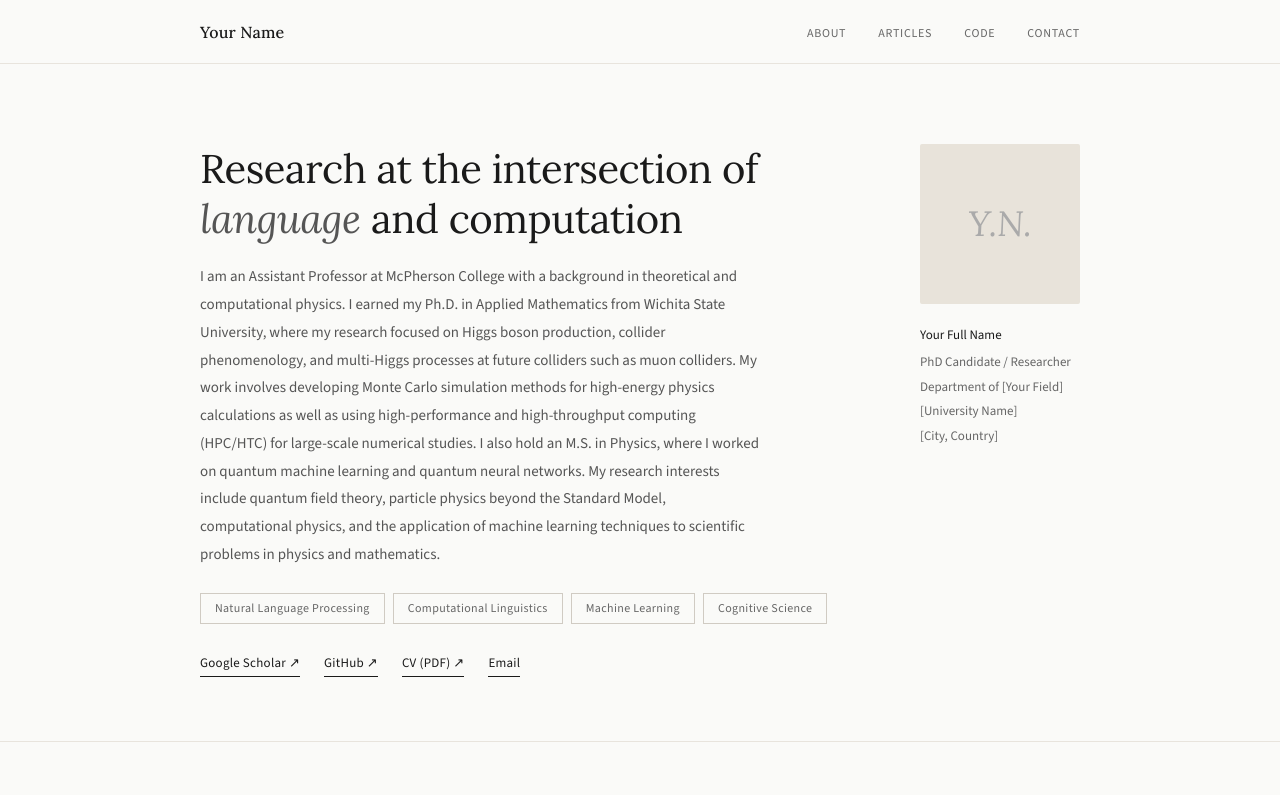
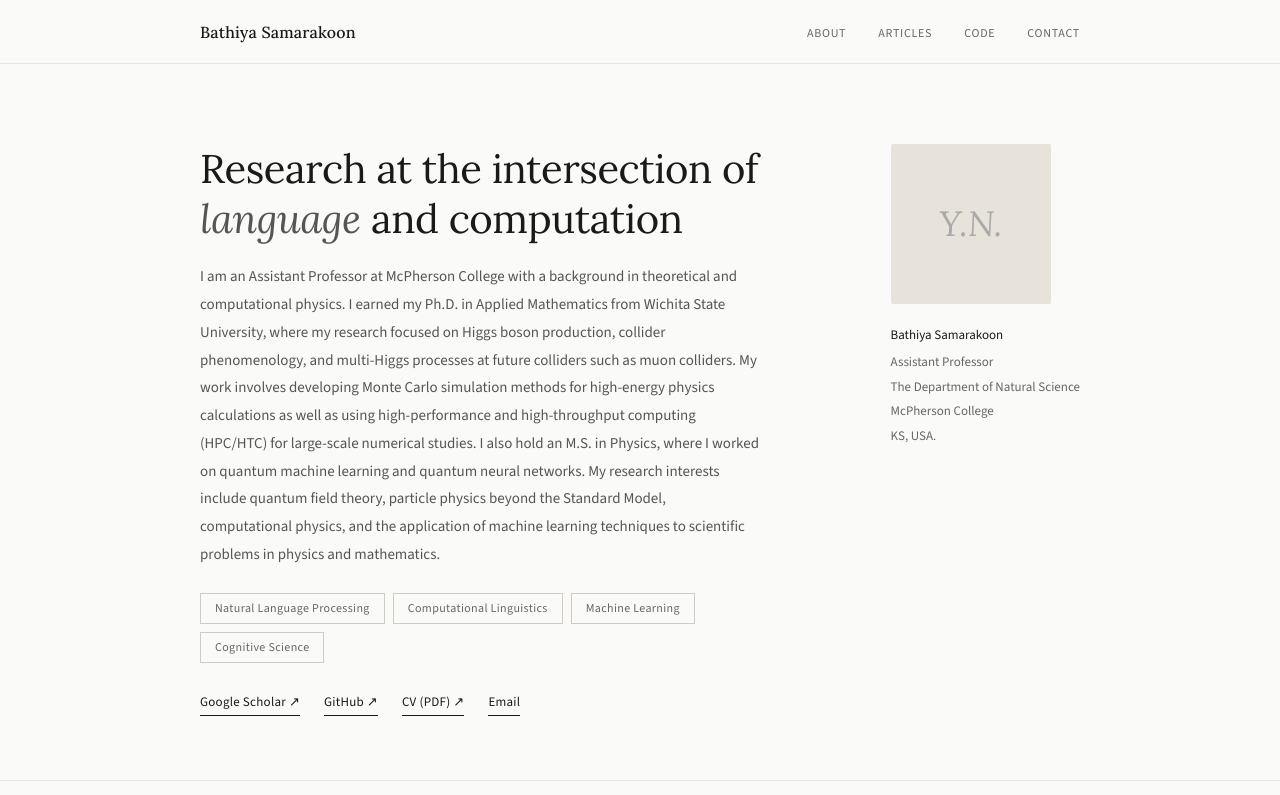
Before and after one commit to bathiya17/bathiya17.github.io, a plain HTML site: page index.html in a window 1280 px wide. Shown: the top 795 px of the page. Drawn offline with nearby package versions, Linux system fonts and the light colour scheme.

Commit message:
Update index.html

```diff
--- a/index.html
+++ b/index.html
@@ -302,7 +302,7 @@
   <!-- ── Navigation ──────────────────────────────────────── -->
   <nav>
     <div class="container">
-      <span class="nav-name">Your Name</span>
+      <span class="nav-name">Bathiya Samarakoon</span>
       <ul class="nav-links">
         <li><a href="#about">About</a></li>
         <li><a href="#articles">Articles</a></li>
@@ -331,9 +331,9 @@
         <div class="hero-links">
           <!-- Replace # with your actual links -->
           <a href="https://scholar.google.com/citations?user=YOURID" target="_blank" rel="noopener">Google Scholar ↗</a>
-          <a href="https://github.com/yourusername" target="_blank" rel="noopener">GitHub ↗</a>
+          <a href="https://github.com/bathiya17" target="_blank" rel="noopener">GitHub ↗</a>
           <a href="cv.pdf" target="_blank" rel="noopener">CV (PDF) ↗</a>
-          <a href="mailto:you@university.edu">Email</a>
+          <a href="samarakb@mcpherson.edu.edu">Email</a>
         </div>
       </div>
 
@@ -348,11 +348,11 @@
           <div class="profile-photo-initials">Y.N.</div>
         </div>
         <div class="affiliation">
-          <strong>Your Full Name</strong>
-          PhD Candidate / Researcher<br>
-          Department of [Your Field]<br>
-          [University Name]<br>
-          [City, Country]
+          <strong>Bathiya Samarakoon</strong>
+          Assistant Professor<br>
+          The Department of Natural Science<br>
+          McPherson College<br>
+          KS, USA.
         </div>
       </div>
     </div>
```
